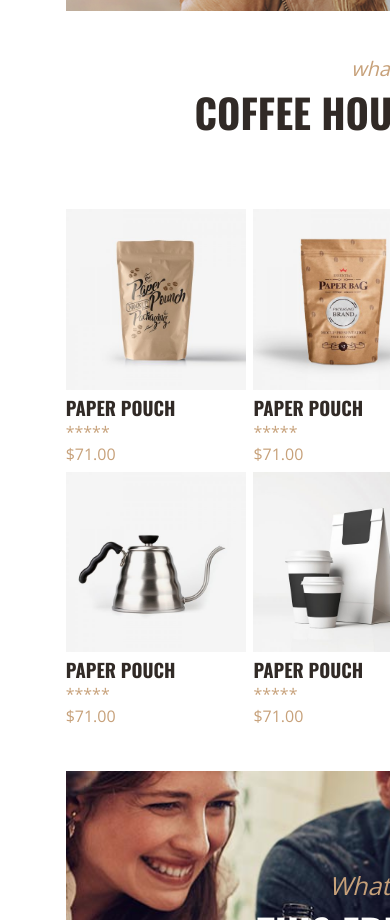
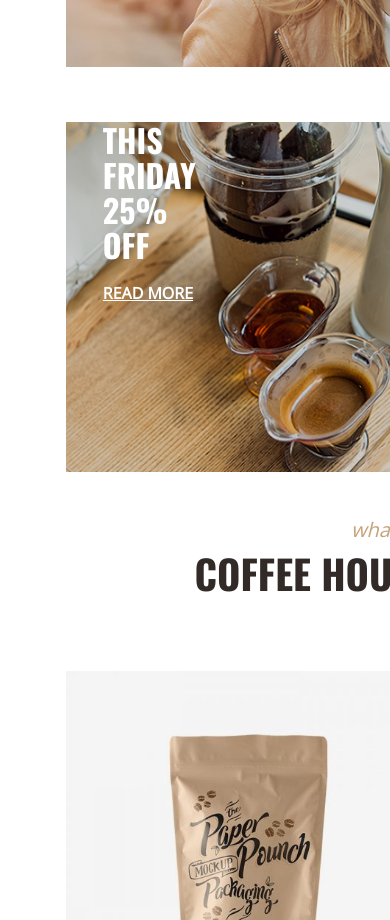
Before and after one commit to ai-ukisu/coffeebean-final, a plain HTML site: page index.html in a window 390 px wide. Shown: the part 1080-2000 px from the top of the page. Drawn offline with nearby package versions, Linux system fonts and the light colour scheme.

Commit message:
update CSS

```diff
--- a/css/style.css
+++ b/css/style.css
@@ -452,3 +452,25 @@ p,input,label,span,a{
 .copyight{
     text-align: right;
 }
+/* if the screen size is 0-768, apply all these css*/
+@media screen and (max-width:768px){
+    .nav ul{
+        display: none;
+    }
+    .ads .ads-box{
+        float: none;
+        width: 50%;
+
+    }
+
+    .merch-item{
+        width: 49.5%;
+        float: left;
+    }
+    .item2{
+        margin-right: 0;
+    }
+    .item6{
+        margin-right: 0;
+    }
+}
```
